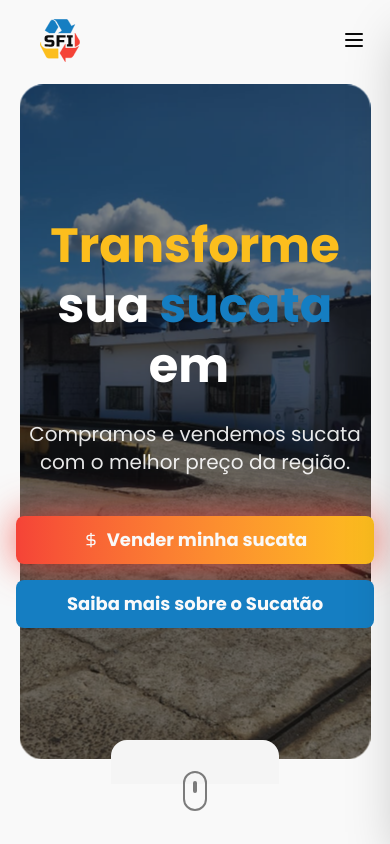
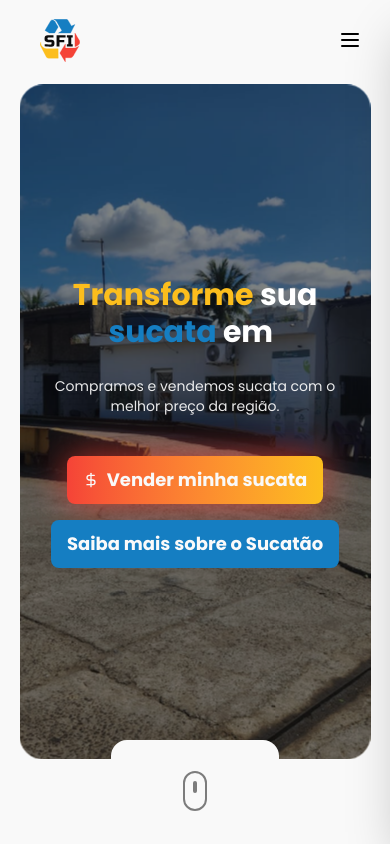
Before and after one commit to ntj-io/sucatao-forte-itaguai, a Next.js app: page / in a window 390 px wide. Shown: the top 844 px of the page. Built offline with nearby package versions, Linux system fonts and the light colour scheme.

Commit message:
feat: hero section ok

```diff
--- a/components/header.tsx
+++ b/components/header.tsx
@@ -16,6 +16,8 @@ export function Header() {
     window.addEventListener("scroll", handleScroll)
     return () => window.removeEventListener("scroll", handleScroll)
   }, [])
+
+  // NOTE: don't lock body scroll here — menu should work even when page is scrolled.
 
   const scrollToSection = (id: string) => {
     const element = document.getElementById(id)
@@ -45,17 +47,29 @@ export function Header() {
     { label: "Localização", id: "location" },
   ]
 
+  const menuItemsMobile = [
+    { label: "Início", id: "hero" },
+    { label: "Sobre", id: "about" },
+    { label: "Serviços", id: "services" },
+    { label: "Materiais", id: "materials" },
+    { label: "Como Funciona", id: "how-it-works" },
+    { label: "Benefícios", id: "benefits" },
+    { label: "Galeria", id: "gallery" },
+    { label: "Localização", id: "location" },
+  ]
+
   return (
+    <>
     <header
-      className={`fixed flex items-center w-full z-50 transition-all duration-300 ${
-        isScrolled ? "bg-sucatao-white backdrop-blur-lg shadow-lg shadow-sucatao-yellow/30" : "bg-sucatao-white"
+      className={`fixed bg-sucatao-white flex items-center w-full z-40 transition-all duration-300 ${
+        isScrolled ? "shadow-lg shadow-sucatao-yellow/30" : ""
       }`}
     >
       <div className="container mx-auto px-4">
         <div className="flex items-center justify-between h-20">
           <div className="hidden 2xl:block text-2xl font-russo-one text-sucatao-black">Sucatão Forte Itaguaí</div>
 
-          <div className={`2xl:hidden bg-sucatao-white px-2 ${isScrolled ? "shadow-lg shadow-sucatao-black/20 py-6 rounded-b-full" : ""}`}
+          <div className={`2xl:hidden bg-sucatao-white px-2 ${isScrolled ? "shadow-lg shadow-sucatao-black/20 py-6 rounded-b-full hover:cursor-pointer hover:scale-105" : ""}`}
             onClick={() => scrollToSection("hero")}
           >
             <Image
@@ -92,8 +106,6 @@ export function Header() {
                 ) : (
                   item.label
                 )}
-
-
               </button>
             ))}
           </nav>
@@ -107,38 +119,57 @@ export function Header() {
             </Button>
           </div>
 
-          {/* Mobile Menu Button */}
+          {!isMobileMenuOpen && (
             <button
-            onClick={() => setIsMobileMenuOpen(!isMobileMenuOpen)}
-            className="lg:hidden p-2 relative z-60"
-            aria-label="Toggle menu"
+              onClick={() => setIsMobileMenuOpen(true)}
+              className="lg:hidden p-2 fixed top-5 right-5 z-50 hover:cursor-pointer hover:scale-105"
+              aria-label="Open menu"
             >
-            {isMobileMenuOpen ? <X size={24} /> : <Menu size={24} />}
+              <Menu size={24} color="black" />
             </button>
+          )}
+        </div>
+      </div>
+    </header>
+
+
+    { /* MOBILE MENU */ }
+    <div
+      className={`fixed top-0 right-0 h-full w-[70%] bg-sucatao-white shadow-2xl transform transition-transform duration-300 ease-in-out lg:hidden z-50 ${
+        isMobileMenuOpen ? "translate-x-0" : "translate-x-full"
+      }`}
+      role="dialog"
+      aria-modal={isMobileMenuOpen}
+    >
+      <button
+        onClick={() => setIsMobileMenuOpen(false)}
+        className="absolute top-5 right-5 p-2 z-50"
+        aria-label="Close menu"
+      >
+        <X size={24} color="black" />
+      </button>
+
+      <div className="flex flex-col h-full">
+        <div className="p-6 border-b border-black/10">
+          <div className="w-full h-20 shadow-lg shadow-sucatao-black/30 rounded-lg flex items-center justify-center backdrop-blur-sm">
+            <Image
+              src="/SFI.svg"
+              alt="Sucatão Forte Itaguaí"
+              width={48}
+              height={48}
+              className="object-contain"
+              onClick={() => scrollToSection("hero")}
+            />
           </div>
         </div>
 
-      <div
-        className={`fixed top-0 right-0 h-full w-1/2 bg-linear-to-br from-sucatao-blue to-sucatao-blue/90 backdrop-blur-lg shadow-2xl transform transition-transform duration-300 ease-in-out lg:hidden z-50 ${
-          isMobileMenuOpen ? "translate-x-0" : "translate-x-full"
-        }`}
-      >
-        <div className="flex flex-col h-full">
-          {/* Logo Section */}
-          <div className="p-6 border-b border-white/20">
-            <div className="w-full h-20 bg-white/10 rounded-lg flex items-center justify-center backdrop-blur-sm">
-              <span className="text-white font-bold text-lg text-center px-4">Sucatão Forte Itaguaí</span>
-            </div>
-          </div>
-
-          {/* Menu Items */}
         <nav className="flex-1 overflow-y-auto py-6 px-4">
           <div className="flex flex-col gap-2">
-              {menuItems.map((item, index) => (
+            {menuItemsMobile.map((item, index) => (
               <button
                 key={item.id}
                 onClick={() => scrollToSection(item.id)}
-                  className="text-left py-3 px-4 text-white hover:bg-white/10 rounded-lg transition-all hover:translate-x-1 font-medium"
+                className="text-left py-3 px-4 text-sucatao-black hover:bg-sucatao-red/10 rounded-lg transition-all hover:translate-x-1 font-medium"
                 style={{
                   animation: isMobileMenuOpen ? `slideIn 0.3s ease-out ${index * 0.05}s both` : "none",
                 }}
@@ -149,8 +180,7 @@ export function Header() {
           </div>
         </nav>
 
-          {/* CTA Button */}
-          <div className="p-6 border-t border-white/20">
+        <div className="p-6 border-t border-black/10">
           <Button
             onClick={() => scrollToSection("contact")}
             className="w-full bg-linear-to-r from-sucatao-red to-sucatao-yellow hover:shadow-lg hover:shadow-sucatao-yellow/30 transition-all font-semibold"
@@ -167,6 +197,7 @@ export function Header() {
         onClick={() => setIsMobileMenuOpen(false)}
       />
     )}
-    </header>
+
+    </>
   )
 }
--- a/components/hero-section.tsx
+++ b/components/hero-section.tsx
@@ -56,18 +56,18 @@ export function HeroSection() {
 
       {/* 🧠 Conteúdo central */}
       <div className="container mx-auto px-4 relative z-10">
-        <div className="max-w-4xl mx-auto text-center">
+        <div className="max-w-5xl mx-auto text-center">
           <HeroTitle />
 
           <p
-            className="text-xl md:text-2xl text-white/90 mb-10 animate-fade-in-up max-w-2xl mx-auto"
+            className="text-sm sm:text-2xl text-white/90 mb-10 animate-fade-in-up max-w-2xl mx-auto px-6"
             style={{ animationDelay: "0.2s" }}
           >
             Compramos e vendemos sucata com o melhor preço da região.
           </p>
 
           <div
-            className="flex flex-col sm:flex-row gap-4 justify-center animate-fade-in-up"
+            className="flex flex-col sm:flex-row gap-4 justify-center items-center animate-fade-in-up"
             style={{ animationDelay: "0.4s" }}
           >
             <Button
@@ -81,7 +81,7 @@ export function HeroSection() {
             <Button
               size="lg"
               onClick={() => scrollToSection("about")}
-              className="bg-sucatao-blue  font-bold text-lg px-4 py-6 hover:scale-105 hover:cursor-pointer border-0 transition-all"
+              className="bg-sucatao-blue font-bold text-lg px-4 py-6 hover:scale-105 hover:cursor-pointer border-0 transition-all"
             >
               Saiba mais sobre o Sucatão
             </Button>
@@ -90,7 +90,7 @@ export function HeroSection() {
       </div>
 
       {/* ⬇️ Indicador de scroll */}
-      <div className="absolute bottom-15 h-11 w-42 bg-neutral-100 rounded-t-2xl">
+      <div className="absolute bottom-15 h-11 w-42 bg-sucatao-white rounded-t-2xl">
 
       </div>
 
--- a/components/hero-title.tsx
+++ b/components/hero-title.tsx
@@ -37,12 +37,12 @@ export default function HeroTitle() {
   }, [])
 
   return (
-    <h1 className="text-5xl md:text-7xl font-bold text-white mb-6 leading-tight animate-fade-in-up">
+    <h1 className="px-8 text-3xl sm:text-5xl lg:text-7xl font-bold text-white mb-6 leading-tight animate-fade-in-up">
       <span className="text-sucatao-yellow">Transforme</span> sua{" "}
       <span className="text-sucatao-blue">sucata</span> em{" "}
-      <span className="text-[#F54337]">
+      <span className="text-sucatao-red">
         {words[index].substring(0, subIndex)}
-        <span className="inline-block w-[2px]">
+        <span className="inline-block w-0.5">
           {blink ? "|" : " "}
         </span>
       </span>
```
Lines whose indentation alone changed are shown as unchanged.
